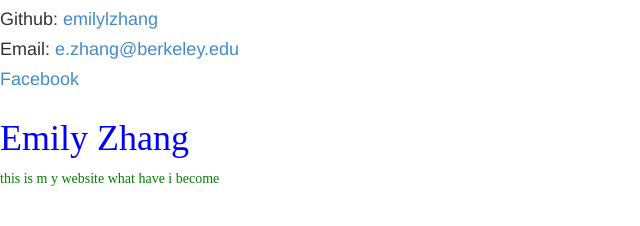
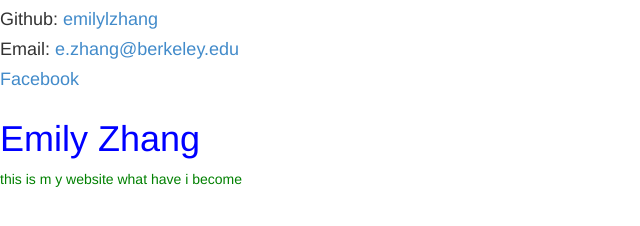
Before and after one commit to emilylzhang/emilylzhang.github.io, a plain HTML site: page index.html in a window 1280 px wide. Shown: the whole page, without its empty margins (0-640 px from the left). Drawn offline with Linux system fonts and the light colour scheme.

Commit message:
still don't know what i am doing ignore me please

```diff
--- a/playground/main.css
+++ b/playground/main.css
@@ -5,12 +5,12 @@ a {
 
 h1 {
   color: blue;
-  font-family: "Slabo 100px", serif;
+  font-family: "Slabo", 100px, serif;
 }
 
 .jumbatron p {
   color: green;
-  font-family: "Slabo 100px", serif;
+  font-family: "Slabo", 100px, serif;
 }
 
 .nav {
```
